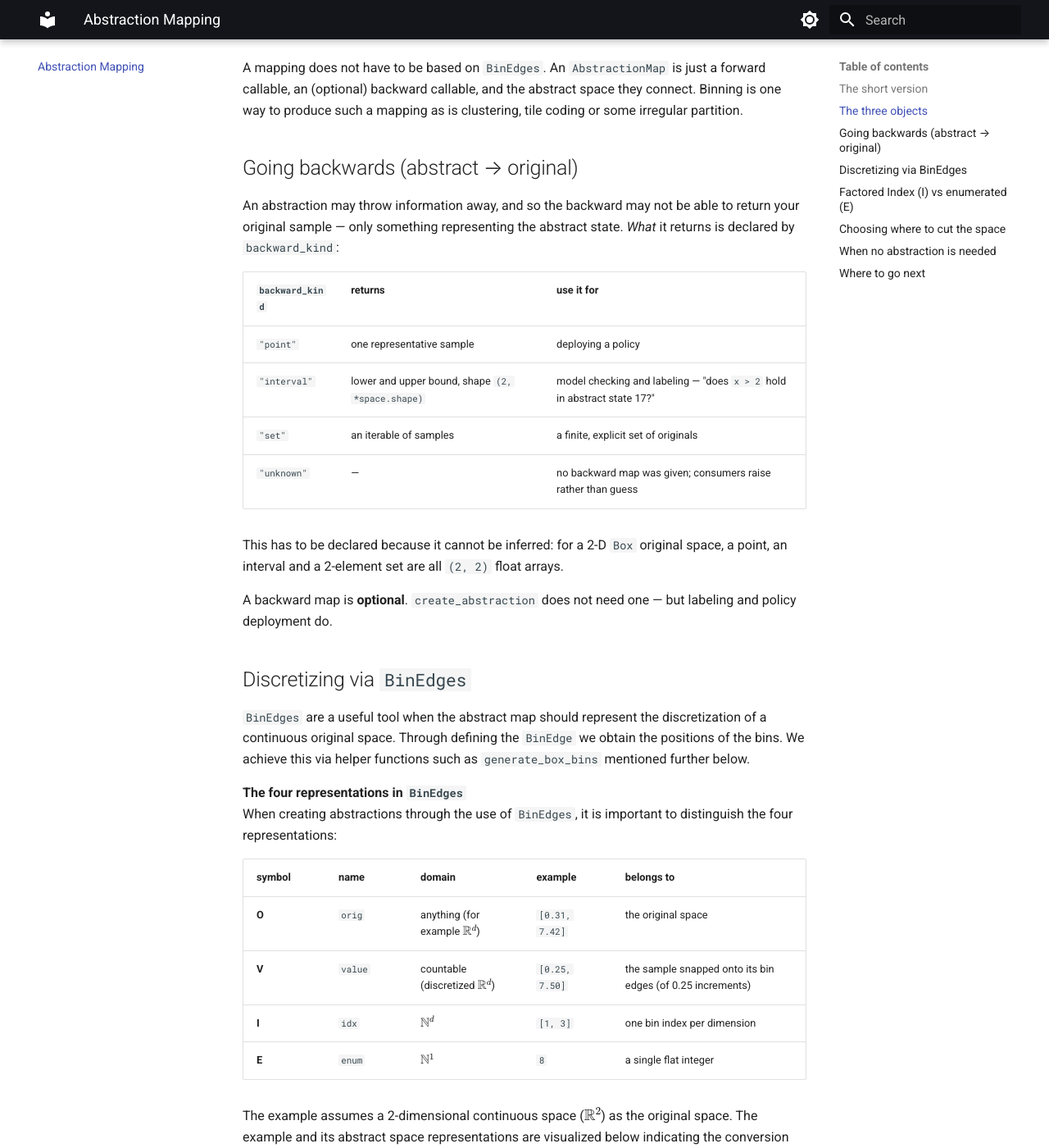
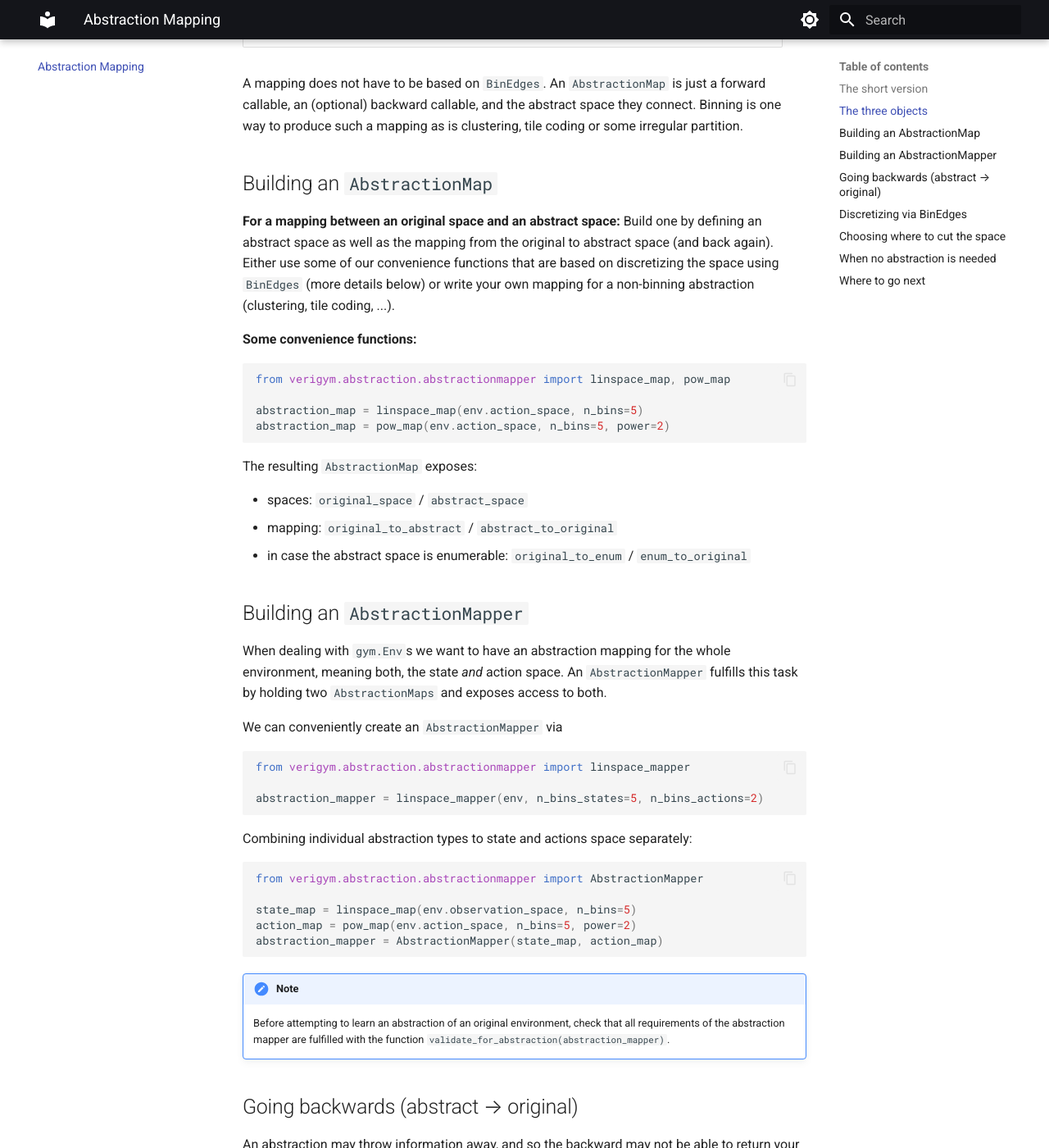
Before and after one commit to ai-fm/VeriGym, an MkDocs documentation site: the page built from docs/abstraction_mapping.md, in a window 1280 px wide and 1400 px high, scrolled down 1229 px. Shown: the whole window at 82% size. Built offline with MkDocs 1.6.1 and Material for MkDocs 9.7.7, drawn with Linux system fonts in a browser that asks for light colours; some of the changed text lies outside the part shown.

Commit message:
provide more details on `AbstractionMapper`

````diff
--- a/docs/abstraction_mapping.md
+++ b/docs/abstraction_mapping.md
@@ -15,18 +15,19 @@ from verigym.abstraction.gym_utils.transform_observation import ReplaceInfObserv
 env = gym.make("CartPole-v1")
 env = ReplaceInfObservation(env, neg_inf=-10, pos_inf=10)   # see the note below
 
-mapper = linspace_mapper(env, n_bins_states=5, n_bins_actions=2)
+# Uniformly discretize the state and actions space
+abstraction_mapper = linspace_mapper(env, n_bins_states=5, n_bins_actions=2)
 
 observation, _ = env.reset(seed=42)
-mapper.original_to_abstract_state_enum(observation)   # -> a single int, e.g. 312
+mapper.original_to_abstract_state(observation)
 ```
 
 That `mapper` is the single object `create_abstraction` needs:
 
 ```python
 abstracted_env = verigym.create_abstraction(
-    original_env=verigym.GenerativeEnv.from_gymnasium(env),
-    abstraction_mapper=mapper,
+    original_env=env,
+    abstraction_mapper=abstraction_mapper,
     exploration_policy=RandomizedPolicy(...),
     num_steps=1000,
 )
@@ -43,18 +44,66 @@ abstracted_env = verigym.create_abstraction(
 |---|---|
 | `BinEdges` | *where* a space is cut — one array of bin edges per dimension |
 | `AbstractionMap` | the mapping for **one** space (states *or* actions) |
-| `AbstractionMapper` | the pair of maps for a whole environment (states **and** actions) |
+| `AbstractionMapper` | maps a whole environment (holds an `AbstractionMap` for each: states **and** actions) |
 
 A mapping does not have to be based on `BinEdges`.
 An `AbstractionMap` is just a forward callable, an (optional) backward
 callable, and the abstract space they connect.
 Binning is one way to produce such a mapping as is clustering, tile coding or some irregular partition.
 
+## Building an `AbstractionMap`
+
+**For a mapping between an original space and an abstract space:**
+Build one by defining an abstract space as well as the mapping from the original to abstract space (and back again).
+Either use some of our convenience functions that are based on discretizing the space using `BinEdges` (more details below) or write your own
+mapping for a non-binning abstraction (clustering, tile coding, ...).
+
+**Some convenience functions:**
+```Python
+from verigym.abstraction.abstractionmapper import linspace_map, pow_map
+
+abstraction_map = linspace_map(env.action_space, n_bins=5)
+abstraction_map = pow_map(env.action_space, n_bins=5, power=2)
+```
+
+The resulting `AbstractionMap` exposes:
+
+- spaces: `original_space` / `abstract_space`
+- mapping: `original_to_abstract` / `abstract_to_original`
+- in case the abstract space is enumerable: `original_to_enum` / `enum_to_original`
+
+
+## Building an `AbstractionMapper`
+
+When dealing with `gym.Env`s we want to have an abstraction mapping for the whole environment, meaning both, the state *and* action space.
+An `AbstractionMapper` fulfills this task by holding two `AbstractionMaps` and exposes access to both.
+
+We can conveniently create an `AbstractionMapper` via
+```Python
+from verigym.abstraction.abstractionmapper import linspace_mapper
+
+abstraction_mapper = linspace_mapper(env, n_bins_states=5, n_bins_actions=2)
+```
+
+Combining individual abstraction types to state and actions space separately:
+```Python
+from verigym.abstraction.abstractionmapper import AbstractionMapper
+
+state_map = linspace_map(env.observation_space, n_bins=5)
+action_map = pow_map(env.action_space, n_bins=5, power=2)
+abstraction_mapper = AbstractionMapper(state_map, action_map)
+```
+
+!!! note Learning abstractions
+    Before attempting to learn an abstraction of an original environment,
+    check that all requirements of the abstraction mapper are fulfilled with the
+    function `validate_for_abstraction(abstraction_mapper)`.
+
 ## Going backwards (abstract → original)
 
 An abstraction may throw information away, and so the backward may not be able to return your original sample —
 only something representing the abstract state. *What* it returns is declared
-by `backward_kind`:
+by `AbstractionMap.backward_kind`:
 
 | `backward_kind` | returns | use it for |
 |---|---|---|
@@ -66,7 +115,7 @@ by `backward_kind`:
 This has to be declared because it cannot be inferred: for a 2-D `Box` original space, a point, an interval and a
 2-element set are all `(2, 2)` float arrays.
 
-A backward map is **optional**. `create_abstraction` does not need one — but labeling and policy
+A backward map is **optional**. `verigym.abstraction.create_abstraction` does not need one — but labeling and policy
 deployment do.
 
 ## Discretizing via `BinEdges`
@@ -190,30 +239,6 @@ BinEdges.idx_to_orig(index)      # I -> O
 BinEdges.value_to_orig(index)    # V -> O
 ```
 
-## Factored Index (`I`) vs enumerated (`E`)
-
-A `BinEdge`'s map's `orig_to_idx` returns the **factored** index `I`, because that is what generalises to
-abstractions that are not binnings. But `create_abstraction` uses abstract states as dictionary
-keys and array indices (`T_counts[s][a][s_next]`), and a numpy array is not hashable — so it needs
-the single `int` `E`.
-
-Two accessors give you that, and they differ only in what they *take as input*:
-
-- `abstract_to_enum(i)` — takes an already-abstract sample `I`
-- `original_to_enum(x)` — takes an original sample `O` and does both steps
-
-!!! warning "Future versions will not use `AbstractionMap.forward_map`"
-    Instead they will use `AbstractionMap.original_to_abstract`.
-
-!!! note "Enumeration is explicit, never assumed"
-    Flattening `I` into `E` assumes the abstract space is a rectangular grid (`gym.spaces.Box`).
-    But an `AbstractionMap`
-    has **no default enumeration**: it is either given one or it has none, and `AbstractionMap.is_enumerable`
-    tells you which. The built-in convenience function provide the enumeration for you; if you build a map by hand over a
-    rectangular space, pass `enumeration_of_space(abstract_space)`.
-
-The function `validate_for_abstraction(mapper)` checks all of this once, up front, with a readable error —
-instead of failing deep inside a worker process.
 
 
 ## Choosing where to cut the space
````
